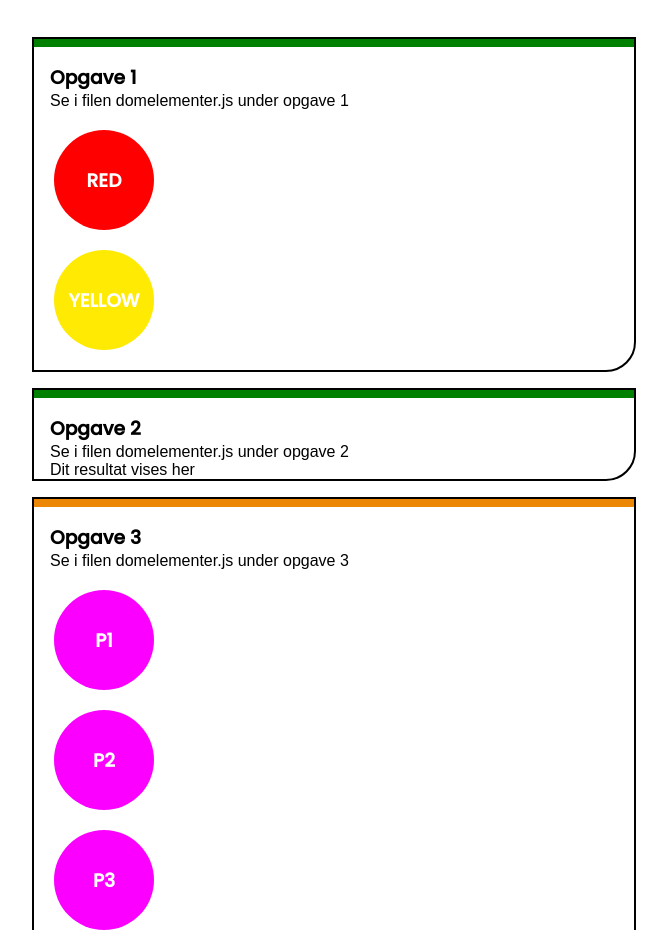
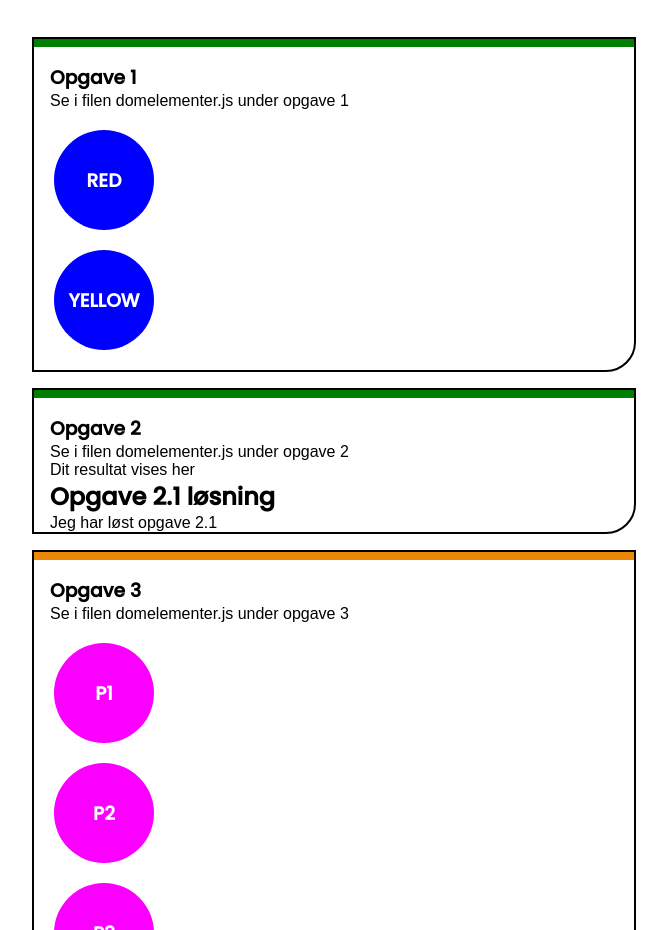
Before and after one commit to Evelina-Ok/DOMelements, a plain HTML site: page domelementer.html in a window 1280 px wide. Shown: the part 1300-2230 px from the top of the page, without its empty margins (338-1005 px from the left). Drawn offline with Linux system fonts and the light colour scheme; a web font is replaced by a local one.

Commit message:
Tasks 1-3.1
Tasks 1-3.1 done

```diff
--- a/assets/js/opgaver/domelementer.js
+++ b/assets/js/opgaver/domelementer.js
@@ -8,6 +8,11 @@ Du skal finde elementet med id="yellowFigure" og console logge det.
 */
 
 // din kode her
+const redFig = document.getElementById("redFigure")
+console.log(redFigure)
+
+const yellowFig = document.getElementById("yellowFigure")
+console.log(yellowFigure)
 
 
 /* opgave 1.2
@@ -17,7 +22,8 @@ farven på elementerne skal være blå. brug evt. elelement.style.backgroundColo
 
 
 // din kode her
-
+redFigure.style.backgroundColor = "blue"
+yellowFigure.style.backgroundColor = "blue"
 
 
 /* opgave 2.1
@@ -25,7 +31,17 @@ Du skal oprette følgende HTML elementer i Elementet med id opgaveTwo.
 - et h2 med teksten: Opgave 2.1 løsning
 - et p med teksten: Jeg har løst opgave 2.1
 */
+let nyHeader = document.createElement("h2")
+nyHeader.innerText = "Opgave 2.1 løsning"
+let element = document.getElementById("opgaveTwo")
+element.appendChild(nyHeader)
 
+
+let nyParagraf = document.createElement("p");
+nyParagraf.innerText = "Jeg har løst opgave 2.1";
+
+let eksisterendeElement = document.getElementById("opgaveTwo")
+eksisterendeElement.appendChild(nyParagraf);
 
 // din kode her
 
@@ -36,7 +52,8 @@ Du skal finde alle elementer med klassen purpleFigures og console logge resultat
 */
 
 // din kode her
-
+const purpleFig = document.getElementsByClassName("purpleFigures")
+console.log(purpleFig)
 
 /* opgave 3.2
 Du skal finde alle elementer med klassen purpleFigures og bruge array.from() til at konvertere listen
@@ -45,7 +62,7 @@ array.from beskrivelse HER: https://developer.mozilla.org/en-US/docs/Web/JavaScr
 */
 
 // din kode her
-
+console.log(Array.from());
 
 /* opgave 3.3
 Brug din array til at ændre h3 elementets, inden i purpleFigures, tekst til RED. du kan bruge
--- a/domelementer.html
+++ b/domelementer.html
@@ -162,7 +162,7 @@
             <p>Se i filen domelementer.js under opgave 3</p>
         </article>
 
-        <div id="opgaveTwo">
+        <div id="opgaveThree">
 
             <figure class="purpleFigures myFigure">
                 <h3>P1</h3>
```
Also changed, not shown: index.html (line endings or trailing spaces).
